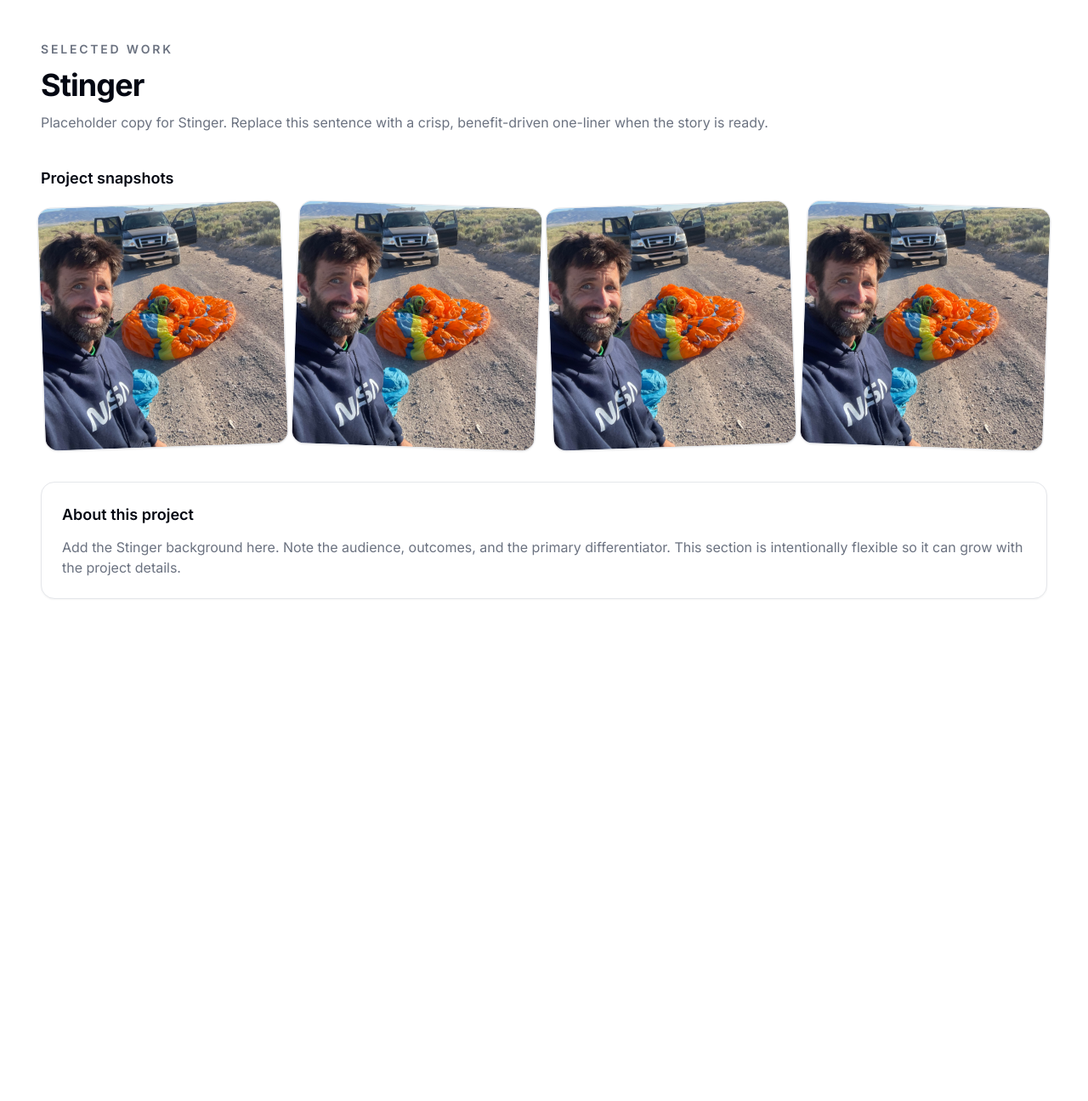
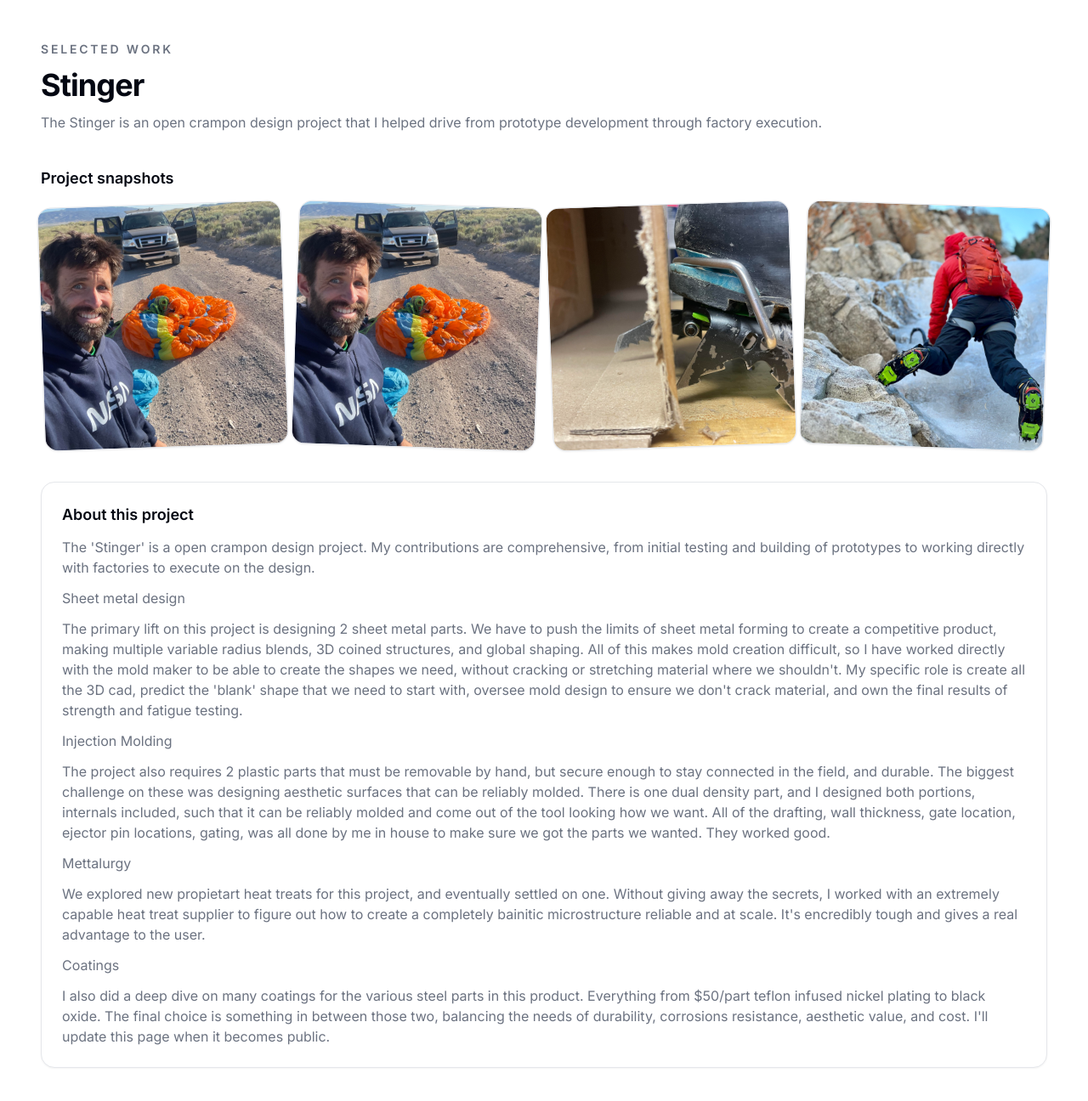
Before and after one commit to bakerjohnalex/resume, a Next.js app: page /projects/stinger in a window 1280 px wide. Shown: the top 1296 px of the page at 85% size. Before the commit the page ends 800 px from the top, so only its background shows below. Built offline with nearby package versions, Linux system fonts and the light colour scheme.

Commit message:
Update Stinger project page content and link

```diff
--- a/src/data/projects/stinger.ts
+++ b/src/data/projects/stinger.ts
@@ -5,7 +5,7 @@ export const stingerData = {
   },
   title: "Stinger",
   summary:
-    "Placeholder copy for Stinger. Replace this sentence with a crisp, benefit-driven one-liner when the story is ready.",
+    "The Stinger is an open crampon design project that I helped drive from prototype development through factory execution.",
   images: [
     {
       src: "/me.jpg",
@@ -16,15 +16,23 @@ export const stingerData = {
       alt: "Stinger preview image two",
     },
     {
-      src: "/me.jpg",
+      src: "/stinger3.jpg",
       alt: "Stinger preview image three",
     },
     {
-      src: "/me.jpg",
+      src: "/stinger4.jpg",
       alt: "Stinger preview image four",
     },
   ],
   about: [
-    "Add the Stinger background here. Note the audience, outcomes, and the primary differentiator. This section is intentionally flexible so it can grow with the project details.",
+    "The 'Stinger' is a open crampon design project. My contributions are comprehensive, from initial testing and building of prototypes to working directly with factories to execute on the design.",
+    "Sheet metal design",
+    "The primary lift on this project is designing 2 sheet metal parts. We have to push the limits of sheet metal forming to create a competitive product, making multiple variable radius blends, 3D coined structures, and global shaping. All of this makes mold creation difficult, so I have worked directly with the mold maker to be able to create the shapes we need, without cracking or stretching material where we shouldn't. My specific role is create all the 3D cad, predict the 'blank' shape that we need to start with, oversee mold design to ensure we don't crack material, and own the final results of strength and fatigue testing.",
+    "Injection Molding",
+    "The project also requires 2 plastic parts that must be removable by hand, but secure enough to stay connected in the field, and durable. The biggest challenge on these was designing aesthetic surfaces that can be reliably molded. There is one dual density part, and I designed both portions, internals included, such that it can be reliably molded and come out of the tool looking how we want. All of the drafting, wall thickness, gate location, ejector pin locations, gating, was all done by me in house to make sure we got the parts we wanted. They worked good.",
+    "Mettalurgy",
+    "We explored new propietart heat treats for this project, and eventually settled on one. Without giving away the secrets, I worked with an extremely capable heat treat supplier to figure out how to create a completely bainitic microstructure reliable and at scale. It's encredibly tough and gives a real advantage to the user.",
+    "Coatings",
+    "I also did a deep dive on many coatings for the various steel parts in this product. Everything from $50/part teflon infused nickel plating to black oxide. The final choice is something in between those two, balancing the needs of durability, corrosions resistance, aesthetic value, and cost. I'll update this page when it becomes public.",
   ],
 } as const;
--- a/src/data/resume-data.tsx
+++ b/src/data/resume-data.tsx
@@ -215,7 +215,11 @@ export const RESUME_DATA: ResumeData = {
       title: "Stinger",
       techStack: ["Sheet Metal", "Injection Molding", "Steel Coating","Heat Treating"],
       description:
-        "An epic sheet metal project that hasn't made it to market (yet). Coming soon.",
+        "An open crampon design project spanning sheet metal, molding, metallurgy, and coatings.",
+      link: {
+        label: "Stinger",
+        href: "/projects/stinger",
+      },
     },
   ],
 } as const;
```
